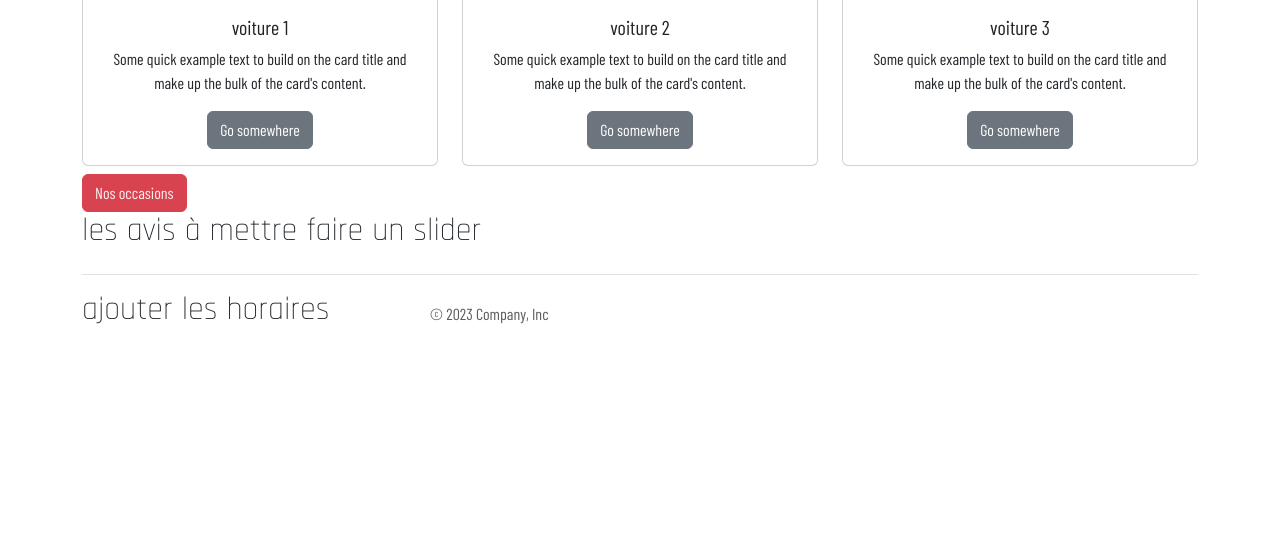
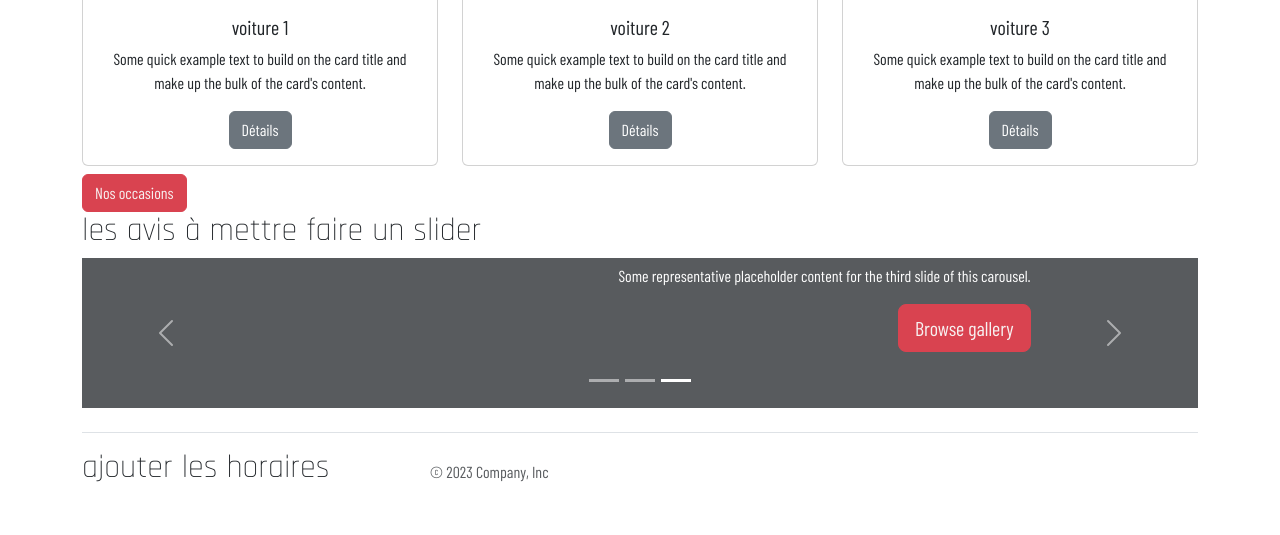
Before and after one commit to juliettelink/ecf-garageJL, a PHP site: page / in a window 1280 px wide. Shown: the part 1388-1923 px from the top of the page. Before the commit the page ends 1712 px from the top, so only its background shows below. Run offline with PHP 8.4, Linux system fonts and the light colour scheme; some web fonts are replaced.

Commit message:
commit 2: mainMenu à traiter

```diff
--- a/lib/car.php
+++ b/lib/car.php
@@ -3,7 +3,7 @@
 
 
       $cars = [
-        ["title" => "voiture 1", "content"=>"Test", "image"=>"car1.jpg"],
+        ["title" => "voiture 1", "content"=>"Test","année"=>"2008", "type"=>"diesel", "kilomètre"=> "17220 km", "price"=>"2000 €", "image"=>"car1.jpg"],
         ["title" => "voiture 2", "content"=>"Test", "image"=>"car2.jpg"],
         ["title" => "voiture 3", "content"=>"Test", "image"=>"car3.jpg"]
       ];
--- a/occasion.php
+++ b/occasion.php
@@ -1,8 +1,12 @@
 <?php
 require __DIR__ ."/templates/header.php";
+
 require __DIR__. "/lib/car.php";
+
 ?>
 <h1> presentation des occasions</h1>
+
+<p>mettre les filtres en place</p>
 
   <div class="row text-center ">
     <?php foreach($cars as $key => $car){
--- a/service.php
+++ b/service.php
@@ -1,8 +1,8 @@
 <?php
-require __DIR__ ."/templates/header.php"
+require __DIR__ ."/templates/header.php";
 ?>
 <h1>Nos services</h1>
-<p> le texte</p>
+<p> mettre les services dans une bases de données</p>
 <?php
-require __DIR__ ."/templates/footer.php"
+require __DIR__ ."/templates/footer.php";
 ?>
--- a/templates/header.php
+++ b/templates/header.php
@@ -1,12 +1,13 @@
 <?php
     $mainMenu = [
-        ["page"=>"index.php", "title"=>"Acceuil", "meta description"=>"Garage V.Parrot, la confiance est notre priorité"],
-        ["page"=>"service.php", "title"=>"Nos Services", "meta description"=>"Decouvrer nos services"],
-        ["page"=>"occasion.php", "title"=>"Nos Occasions", "meta description"=>"Decouvrer nos occasions"],
-        ["page"=>"opinion.php", "title"=>"Avis", "meta description"=>"Donner votre avis"],
-        ["page"=>"opening-time.php", "title"=>"Horaires", "meta description"=>"Nos horaires d'ouvertures"],
+        "index.php"=> [ "title"=>"Accueil", "head_title"=> "Accueil Garage V.Parrot", "meta_description"=>"Garage V.Parrot, la confiance est notre priorité"],
+        "service.php"=> ["title"=>"Nos Services", "head_title"=> "Services Garage V.Parrot","meta_description"=>"Découvrer nos services"],
+        "occasion.php"=> ["title"=>"Nos Occasions", "head_title"=> "Occasions Garage V.Parrot","meta_description"=>"Découvrer nos occasions"],
+        "opening-time.php"=>["title"=>"Nos Horaires","head_title"=> "Horaires Garage V.Parrot","meta_description"=>"Nos horaires d'ouvertures"],
 
     ];
+
+    $currentPage = basename($_SERVER["SCRIPT_NAME"]);
 ?>
 
 <!DOCTYPE html>
@@ -14,13 +15,15 @@
 <head>
     <meta charset="UTF-8">
     <meta name="viewport" content="width=device-width, initial-scale=1.0">
+    <meta name="description" content="<?= $mainMenu[$currentPage]["meta_description"] ?>">
+    <title><?= $mainMenu[$currentPage]["head_title"]?></title>
     <link rel="preconnect" href="https://fonts.googleapis.com">
     <link rel="preconnect" href="https://fonts.gstatic.com" crossorigin>
     <link href="https://fonts.googleapis.com/css2?family=Barlow+Condensed:wght@100;400&family=Barlow:wght@100&family=Rajdhani:wght@300&display=swap" rel="stylesheet">
     <link href="https://cdn.jsdelivr.net/npm/bootstrap@5.3.0/dist/css/bootstrap.min.css" rel="stylesheet" integrity="sha384-9ndCyUaIbzAi2FUVXJi0CjmCapSmO7SnpJef0486qhLnuZ2cdeRhO02iuK6FUUVM" crossorigin="anonymous">
     <link rel="stylesheet" href="assets/css/override-bootstrap.css">
     <link rel="stylesheet" href="assets/css/style.css">
-    <title>Garage V.Parrot</title>
+
 </head>
 <body>
     <div class="container">
@@ -32,13 +35,15 @@
                 </a>
             </div>
 
-            <ul class="nav col-12 col-md-auto mb-2 justify-content-center mb-md-0">
+            <ul class="nav nav-pills col-12 col-md-auto mb-2 justify-content-center mb-md-0">
                 <?php
                     foreach($mainMenu as $key =>$menuItem){?>
-                    <li><a href="<?= $menuItem["page"]?>" class="nav-link px-2"><?=$menuItem["title"]; ?></a></li>
+                    <li class="nav-item"><a href="<?= $key?>" class="nav-link px-2 <?php
+                        if($key === $currentPage){ echo "active";}
+                        ?>"><?=$menuItem["title"]; ?></a></li>
                 <?php } ?>
-                </ul>
             </ul>
+
 
             <div class="col-md-3 text-end">
                 <button type="button" class="btn btn-outline-primary me-2">Espace Pro</button>
--- a/templates/home.php
+++ b/templates/home.php
@@ -1,6 +1,7 @@
       <?php
 
       require_once __DIR__ . "/../lib/car.php";
+
 
       ?>
 
@@ -70,7 +71,56 @@
  <!-- les avis-->
 
  <article>
-  <h2>les avis à mettre faire un slider</h2></article>
+  <h2>les avis à mettre faire un slider</h2>
+  <div id="myCarousel" class="carousel slide mb-6" data-bs-ride="carousel" data-bs-theme="light">
+    <div class="carousel-indicators">
+      <button type="button" data-bs-target="#myCarousel" data-bs-slide-to="0" class="" aria-label="Slide 1"></button>
+      <button type="button" data-bs-target="#myCarousel" data-bs-slide-to="1" aria-label="Slide 2" class=""></button>
+      <button type="button" data-bs-target="#myCarousel" data-bs-slide-to="2" aria-label="Slide 3" class="active" aria-current="true"></button>
+    </div>
+    <div class="carousel-inner">
+      <div class="carousel-item">
+        <svg class="bd-placeholder-img" width="100%" height="100%" xmlns="http://www.w3.org/2000/svg" aria-hidden="true" preserveAspectRatio="xMidYMid slice" focusable="false"><rect width="100%" height="100%" fill="var(--bs-secondary-color)"></rect></svg>
+        <div class="container">
+          <div class="carousel-caption text-start">
+            <h1>Example headline.</h1>
+            <p class="opacity-75">Some representative placeholder content for the first slide of the carousel.</p>
+            <p><a class="btn btn-lg btn-primary" href="#">Sign up today</a></p>
+          </div>
+        </div>
+      </div>
+      <div class="carousel-item">
+        <svg class="bd-placeholder-img" width="100%" height="100%" xmlns="http://www.w3.org/2000/svg" aria-hidden="true" preserveAspectRatio="xMidYMid slice" focusable="false"><rect width="100%" height="100%" fill="var(--bs-secondary-color)"></rect></svg>
+        <div class="container">
+          <div class="carousel-caption">
+            <h1>Another example headline.</h1>
+            <p>Some representative placeholder content for the second slide of the carousel.</p>
+            <p><a class="btn btn-lg btn-primary" href="#">Learn more</a></p>
+          </div>
+        </div>
+      </div>
+      <div class="carousel-item active">
+        <svg class="bd-placeholder-img" width="100%" height="100%" xmlns="http://www.w3.org/2000/svg" aria-hidden="true" preserveAspectRatio="xMidYMid slice" focusable="false"><rect width="100%" height="100%" fill="var(--bs-secondary-color)"></rect></svg>
+        <div class="container">
+          <div class="carousel-caption text-end">
+            <h1>One more for good measure.</h1>
+            <p>Some representative placeholder content for the third slide of this carousel.</p>
+            <p><a class="btn btn-lg btn-primary" href="#">Browse gallery</a></p>
+          </div>
+        </div>
+      </div>
+    </div>
+    <button class="carousel-control-prev" type="button" data-bs-target="#myCarousel" data-bs-slide="prev">
+      <span class="carousel-control-prev-icon" aria-hidden="true"></span>
+      <span class="visually-hidden">Previous</span>
+    </button>
+    <button class="carousel-control-next" type="button" data-bs-target="#myCarousel" data-bs-slide="next">
+      <span class="carousel-control-next-icon" aria-hidden="true"></span>
+      <span class="visually-hidden">Next</span>
+    </button>
+  </div>
+</article>
+
 
 
 <!--fin des avis-->
--- a/templates/part_car.php
+++ b/templates/part_car.php
@@ -4,7 +4,7 @@
         <div class="card-body">
         <h5 class="card-title"><?= $car["title"]?></h5>
         <p class="card-text">Some quick example text to build on the card title and make up the bulk of the card's content.</p>
-        <a href="#" class="btn btn-secondary">Go somewhere</a>
+        <a href="#" class="btn btn-secondary">Détails</a>
         </div>
     </div>
 </div>
```
Also changed, not shown: characteristic-car.php (added, +36 -0 lines), lib/menu.php (added, +11 -0 lines), opening-time.php (+8 -0 lines), opinion.php (+8 -0 lines).
